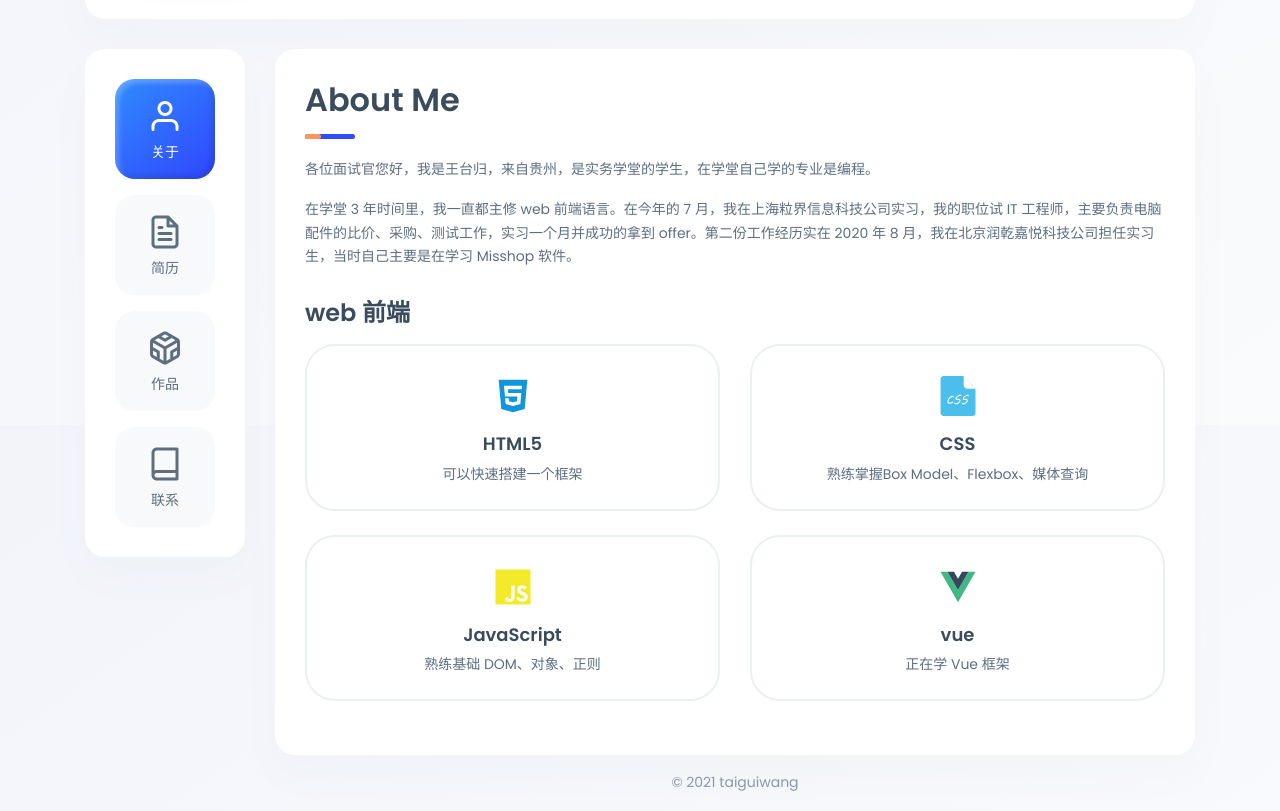
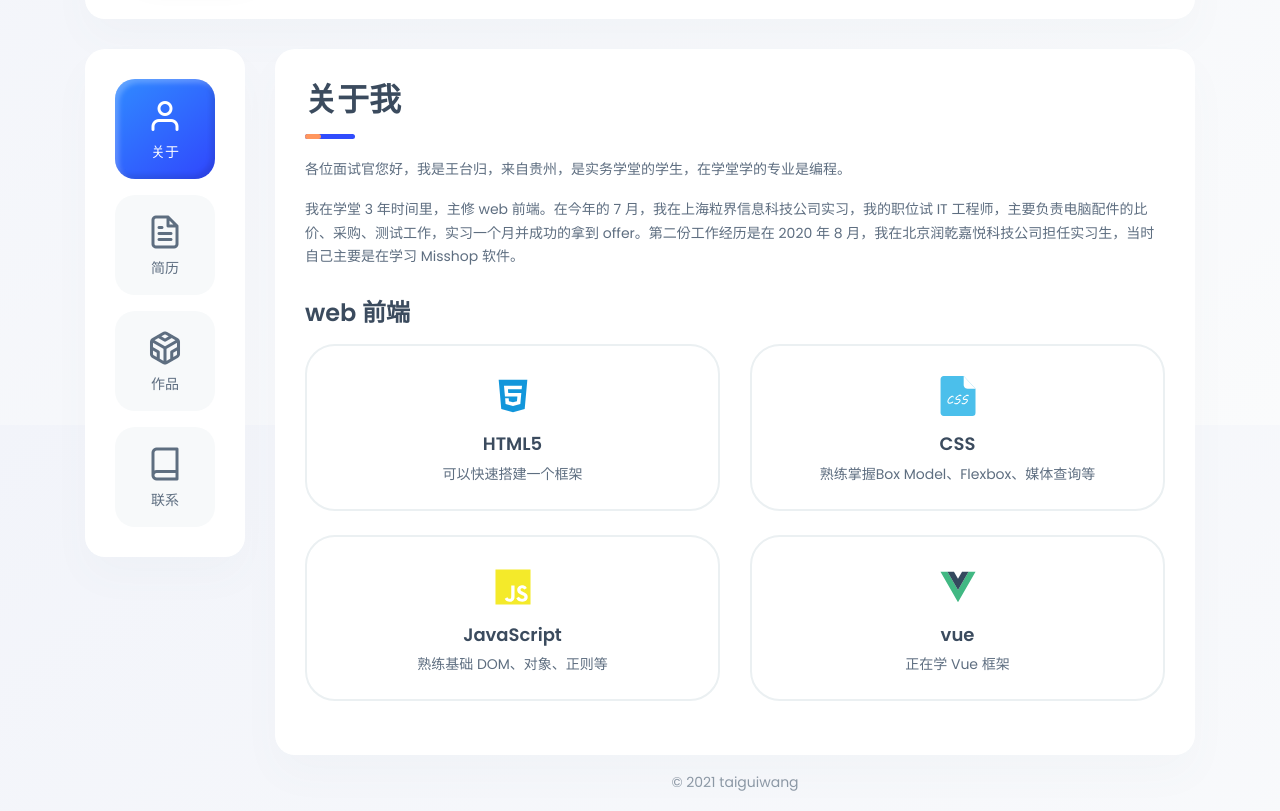
Before and after one commit to taiguiwang/resume, a plain HTML site: page index.html in a window 1280 px wide. Shown: the part 375-1186 px from the top of the page. Drawn offline with Linux system fonts and the light colour scheme; a script that the page names is missing.

Commit message:
修改页面bug

```diff
--- a/index.html
+++ b/index.html
@@ -90,7 +90,7 @@
                     </ul>
                     <ul class="header__contact">
                         <li><span class="overhead">现居</span>广州</li>
-                        <li><span class="overhead">网站</span><a style="color: red;font-weight: 600;" href="#">个人网站</a></li>
+                        <li><span class="overhead">网站</span><a style="color: red;font-weight: 600;" href="https://taiguiwang.github.io/bret/">个人网站</a></li>
                     </ul>
                 </div>
             </header>
@@ -113,9 +113,9 @@
                     <div class="box box-content">
                         <!-- About -->
                         <div class="pb-0 pb-sm-2">
-                            <h1 class="title title--h1 first-title title__separate">About Me</h1>
-                            <p>各位面试官您好，我是王台归，来自贵州，是实务学堂的学生，在学堂自己学的专业是编程。</p>
-                            <p>在学堂 3 年时间里，我一直都主修 web 前端语言。在今年的 7 月，我在上海粒界信息科技公司实习，我的职位试 IT 工程师，主要负责电脑配件的比价、采购、测试工作，实习一个月并成功的拿到 offer。第二份工作经历实在 2020 年 8 月，我在北京润乾嘉悦科技公司担任实习生，当时自己主要是在学习 Misshop 软件。</p>
+                            <h1 class="title title--h1 first-title title__separate">关于我</h1>
+                            <p>各位面试官您好，我是王台归，来自贵州，是实务学堂的学生，在学堂学的专业是编程。</p>
+                            <p>我在学堂 3 年时间里，主修 web 前端。在今年的 7 月，我在上海粒界信息科技公司实习，我的职位试 IT 工程师，主要负责电脑配件的比价、采购、测试工作，实习一个月并成功的拿到 offer。第二份工作经历是在 2020 年 8 月，我在北京润乾嘉悦科技公司担任实习生，当时自己主要是在学习 Misshop 软件。</p>
                         </div>
 
                         <!-- What -->
@@ -139,7 +139,7 @@
                                         <img class="case-item__icon" src="assets/icons/css.svg" alt="" />
                                         <div>
                                             <h3 class="title title--h4">CSS</h3>
-                                            <p class="case-item__caption">熟练掌握Box Model、Flexbox、媒体查询</p>
+                                            <p class="case-item__caption">熟练掌握Box Model、Flexbox、媒体查询等</p>
                                         </div>
                                     </div>
                                 </div>
@@ -150,7 +150,7 @@
                                         <img class="case-item__icon" src="assets/icons/JavaScript.svg" alt="" />
                                         <div>
                                             <h3 class="title title--h4">JavaScript</h3>
-                                            <p class="case-item__caption">熟练基础 DOM、对象、正则</p>
+                                            <p class="case-item__caption">熟练基础 DOM、对象、正则等</p>
                                         </div>
                                     </div>
                                 </div>
```
Also changed, not shown: contact.html (+1 -1 lines), resume.html (+1 -1 lines), works.html (+1 -1 lines).
